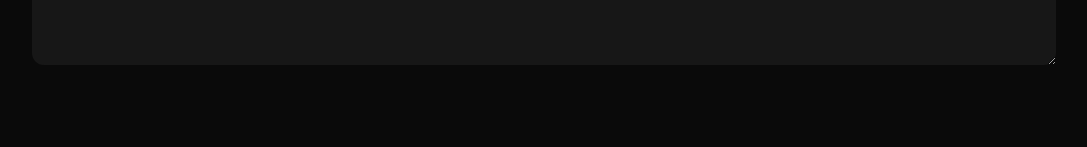
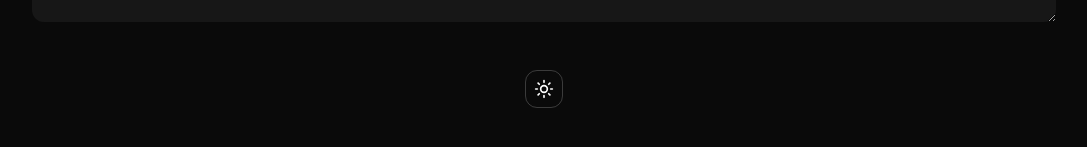
Before and after one commit to shaaddev/notepad-mini, a Next.js app: page / in a window 1280 px wide. Shown: the part 585-732 px from the top of the page, without its empty margins (96-1183 px from the left). Built offline with nearby package versions, Linux system fonts and the light colour scheme.

Commit message:
added theme modes

```diff
--- a/app/layout.tsx
+++ b/app/layout.tsx
@@ -1,6 +1,7 @@
 import type { Metadata } from "next";
 import localFont from "next/font/local";
 import "./globals.css";
+import Providers from "./providers";
 
 const geistSans = localFont({
   src: "./fonts/GeistVF.woff",
@@ -28,7 +29,7 @@ export default function RootLayout({
       <body
         className={`${geistSans.variable} ${geistMono.variable} antialiased`}
       >
-        {children}
+        <Providers>{children}</Providers>
       </body>
     </html>
   );
--- a/app/page.tsx
+++ b/app/page.tsx
@@ -1,9 +1,11 @@
 import { Notepad } from "@/components/notepad";
+import { Theme } from "@/components/theme";
 
 export default function Home() {
   return (
-    <div className="min-h-screen flex flex-col items-center justify-center bg-neutral-950">
+    <div className="min-h-screen flex flex-col items-center justify-center bg-neutral-300 dark:bg-neutral-950 gap-12">
       <Notepad />
+      <Theme />
     </div>
   );
 }
--- /dev/null
+++ b/app/providers.tsx
@@ -0,0 +1,9 @@
+import { ThemeProvider } from "next-themes";
+
+export default function Providers({ children }: { children: React.ReactNode }) {
+  return (
+    <ThemeProvider attribute="class" defaultTheme="dark" enableSystem>
+      {children}
+    </ThemeProvider>
+  );
+}
--- a/components/notepad.tsx
+++ b/components/notepad.tsx
@@ -5,7 +5,7 @@ export function Notepad() {
     <div className="w-4/5 h-[500px]">
       <Textarea
         name="note"
-        className="w-full h-full bg-neutral-900 rounded-xl focus:outline-none p-4"
+        className="w-full h-full bg-neutral-200 text-black dark:text-white dark:bg-neutral-900 rounded-xl focus:outline-none p-4"
       ></Textarea>
     </div>
   );
--- /dev/null
+++ b/components/theme.tsx
@@ -0,0 +1,21 @@
+"use client";
+import { Button } from "@headlessui/react";
+import { useTheme } from "next-themes";
+import { Moon, Sun } from "lucide-react";
+
+export function Theme() {
+  const { theme, setTheme } = useTheme();
+
+  return (
+    <Button
+      onClick={() => setTheme(theme === "dark" ? "light" : "dark")}
+      className="rounded-xl border border-black/20 dark:border-white/20 dark:text-white text-black p-2 hover:bg-neutral-200 dark:hover:bg-neutral-800 transition-all ease-in-out"
+    >
+      {theme === "dark" ? (
+        <Sun className="size-5" />
+      ) : (
+        <Moon className="size-5" />
+      )}
+    </Button>
+  );
+}
--- a/package.json
+++ b/package.json
@@ -10,7 +10,9 @@
   },
   "dependencies": {
     "@headlessui/react": "^2.2.0",
+    "lucide-react": "^0.456.0",
     "next": "15.0.3",
+    "next-themes": "^0.4.3",
     "react": "19.0.0-rc-66855b96-20241106",
     "react-dom": "19.0.0-rc-66855b96-20241106"
   },
--- a/tailwind.config.ts
+++ b/tailwind.config.ts
@@ -1,6 +1,7 @@
 import type { Config } from "tailwindcss";
 
 export default {
+  darkMode: "class",
   content: [
     "./pages/**/*.{js,ts,jsx,tsx,mdx}",
     "./components/**/*.{js,ts,jsx,tsx,mdx}",
```
Also changed, not shown: 1 other file (tests, documents, lock files or other folders).
